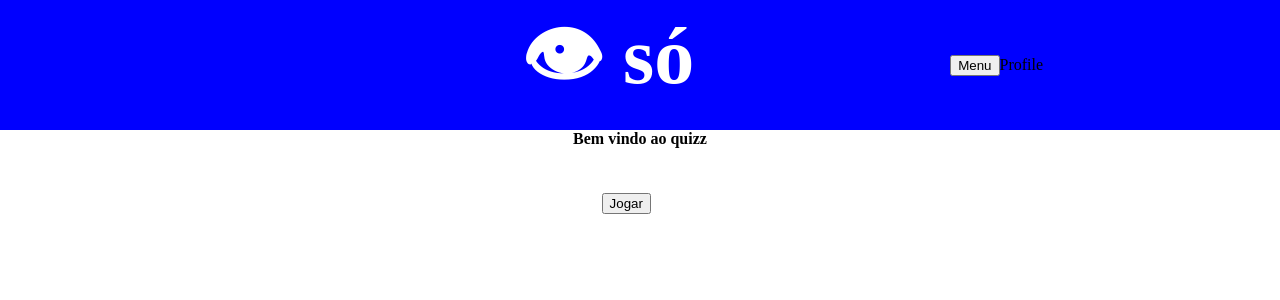
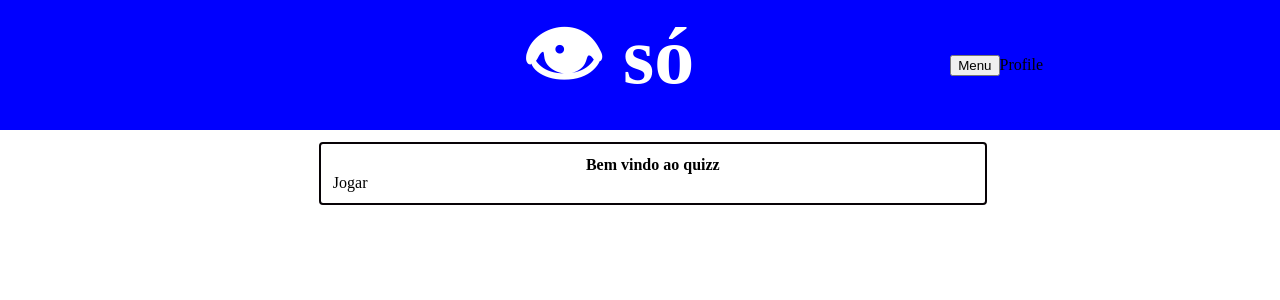
Before and after one commit to lubragon/quiz, an Angular app: page /main in a window 1280 px wide. Shown: the top 300 px of the page. Built offline with nearby package versions, Linux system fonts and the light colour scheme.

Commit message:
Adicionado stylo

```diff
--- a/src/app/components/main/main.component.html
+++ b/src/app/components/main/main.component.html
@@ -1,7 +1,9 @@
 
-<h1 class="">Bem vindo ao quizz</h1>
-<section>
-    <div class = 'button-row'>
-        <button (click)="goToQuiz()"> Jogar </button>
-    </div>
-</section>
+<div class="mainBody">
+    <h1>Bem vindo ao quizz</h1>
+    <section>
+        <div class = 'button-row'>
+            <div class="buttonJogar" (click)="goToQuiz()"> Jogar </div>
+        </div>
+    </section>
+</div>
```
